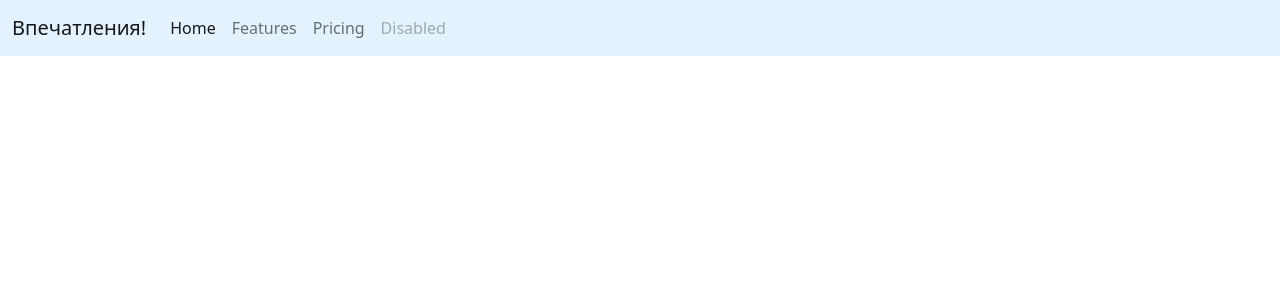
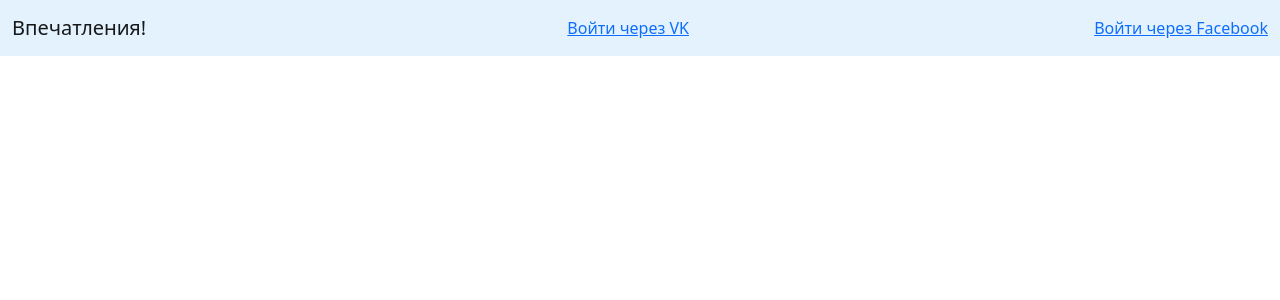
Before and after one commit to ProFIT1337/interesnee, a Django app: page / in a window 1280 px wide. Shown: the top 300 px of the page. Run offline with Django 3.2, Linux system fonts and the light colour scheme; some libraries are stand-ins or nearby versions.

Commit message:
add login and logout on main page

```diff
--- a/interesnee/blog/templates/base.html
+++ b/interesnee/blog/templates/base.html
@@ -1,3 +1,5 @@
+{% load socialaccount %}
+
 <!doctype html>
 <html lang="en">
 <head>
@@ -14,33 +16,23 @@
 <nav class="navbar navbar-expand-lg navbar-light" style="background-color: #e3f2fd;">
     <div class="container-fluid">
         <a class="navbar-brand" href="{% url 'base' %}">Впечатления!</a>
-        <button class="navbar-toggler" type="button" data-bs-toggle="collapse" data-bs-target="#navbarNav"
-                aria-controls="navbarNav" aria-expanded="false" aria-label="Toggle navigation">
-            <span class="navbar-toggler-icon"></span>
-        </button>
-        <div class="collapse navbar-collapse" id="navbarNav">
-            <ul class="navbar-nav">
-                <li class="nav-item">
-                    <a class="nav-link active" aria-current="page" href="#">Home</a>
-                </li>
-                <li class="nav-item">
-                    <a class="nav-link" href="#">Features</a>
-                </li>
-                <li class="nav-item">
-                    <a class="nav-link" href="#">Pricing</a>
-                </li>
-                <li class="nav-item">
-                    <a class="nav-link disabled" href="#" tabindex="-1" aria-disabled="true">Disabled</a>
-                </li>
-            </ul>
-        </div>
+        {% if request.user.is_authenticated %}
+
+            {{ user.first_name }}
+            {{ user.last_name }}
+            <img class="img-fluid" style="width: 100px; margin-left: 10px;"
+                 src="{{ user.socialaccount_set.all.0.get_avatar_url }}" alt="">
+
+            <a href="{% url 'logout' %}" style="color:black; text-decoration: none;">Выйти</a>
+
+        {% else %}
+                <a href="{% provider_login_url "vk" method="oauth2" %}"> Войти через VK </a>
+                <a href="{% provider_login_url "facebook" method="oauth2" %}"> Войти через Facebook </a>
+        {% endif %}
+
+
     </div>
 </nav>
-
-
-{{ user.first_name }}
-{{ user.last_name }}
-<img src="{{ user.socialaccount_set.all.0.get_avatar_url }}" alt="">
 
 
 <script src="https://cdn.jsdelivr.net/npm/bootstrap@5.0.1/dist/js/bootstrap.bundle.min.js"
--- a/interesnee/blog/urls.py
+++ b/interesnee/blog/urls.py
@@ -1,7 +1,9 @@
+from django.contrib.auth.views import LogoutView
 from django.urls import path
 
 from .views import BaseView
 
 urlpatterns = [
-    path('', BaseView.as_view(), name='base')
+    path('', BaseView.as_view(), name='base'),
+    path('log/', LogoutView.as_view(next_page='/'), name='logout'),
 ]
--- a/interesnee/interesnee/urls.py
+++ b/interesnee/interesnee/urls.py
@@ -1,3 +1,7 @@
+from allauth.socialaccount.providers.facebook import views
+from allauth.socialaccount.providers.facebook.provider import FacebookProvider
+from allauth.socialaccount.providers.oauth2.urls import default_urlpatterns
+from allauth.socialaccount.providers.vk.provider import VKProvider
 from django.conf import settings
 from django.conf.urls.static import static
 from django.contrib import admin
@@ -6,8 +10,20 @@ from django.urls import include, path
 
 urlpatterns = [
     path('admin/', admin.site.urls),
-    path('accounts/', include('allauth.urls')),
     path('', include('blog.urls')),
+]
+
+# urls для аутентификации ВК
+urlpatterns += default_urlpatterns(VKProvider)
+
+# urls для аутентификации Facebook
+urlpatterns += default_urlpatterns(FacebookProvider)
+urlpatterns += [
+    path(
+        'facebook/login/token/',
+        views.login_by_token,
+        name='facebook_login_by_token',
+    ),
 ]
 
 if settings.DEBUG:
```
